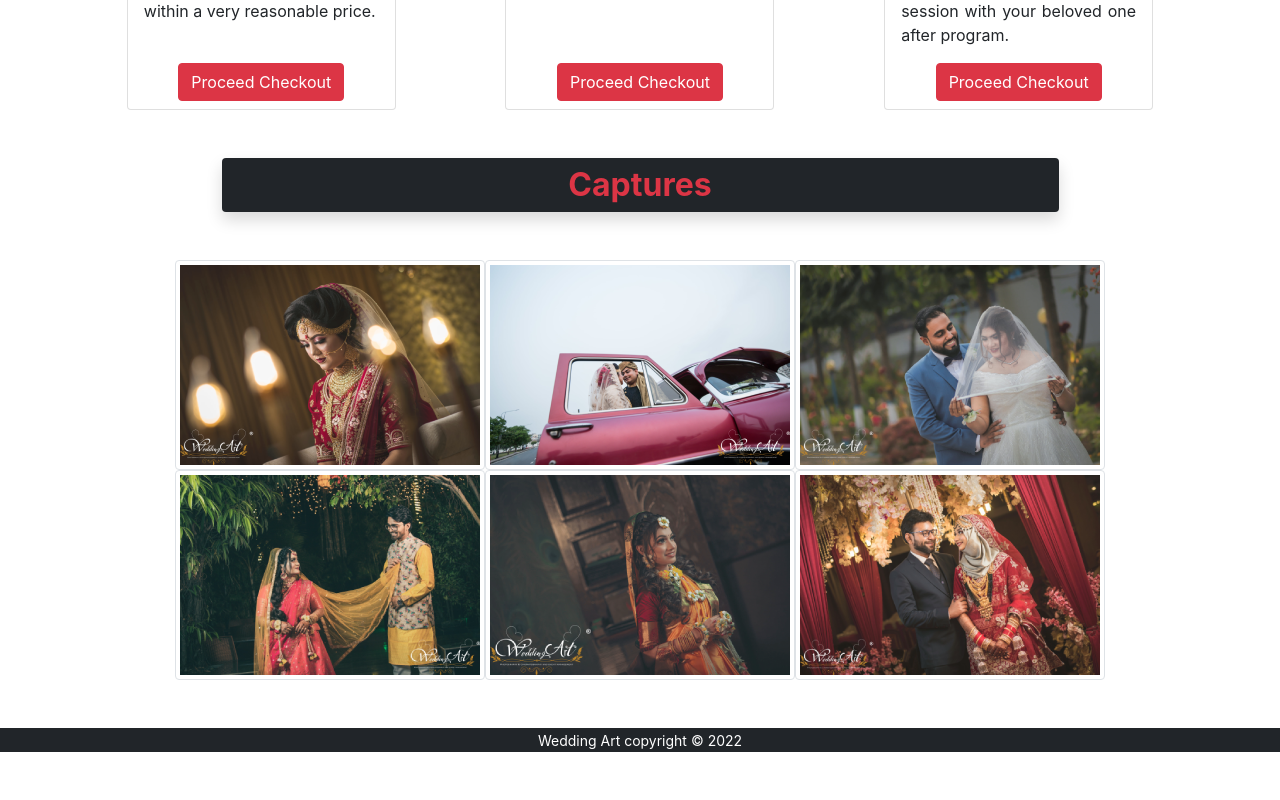
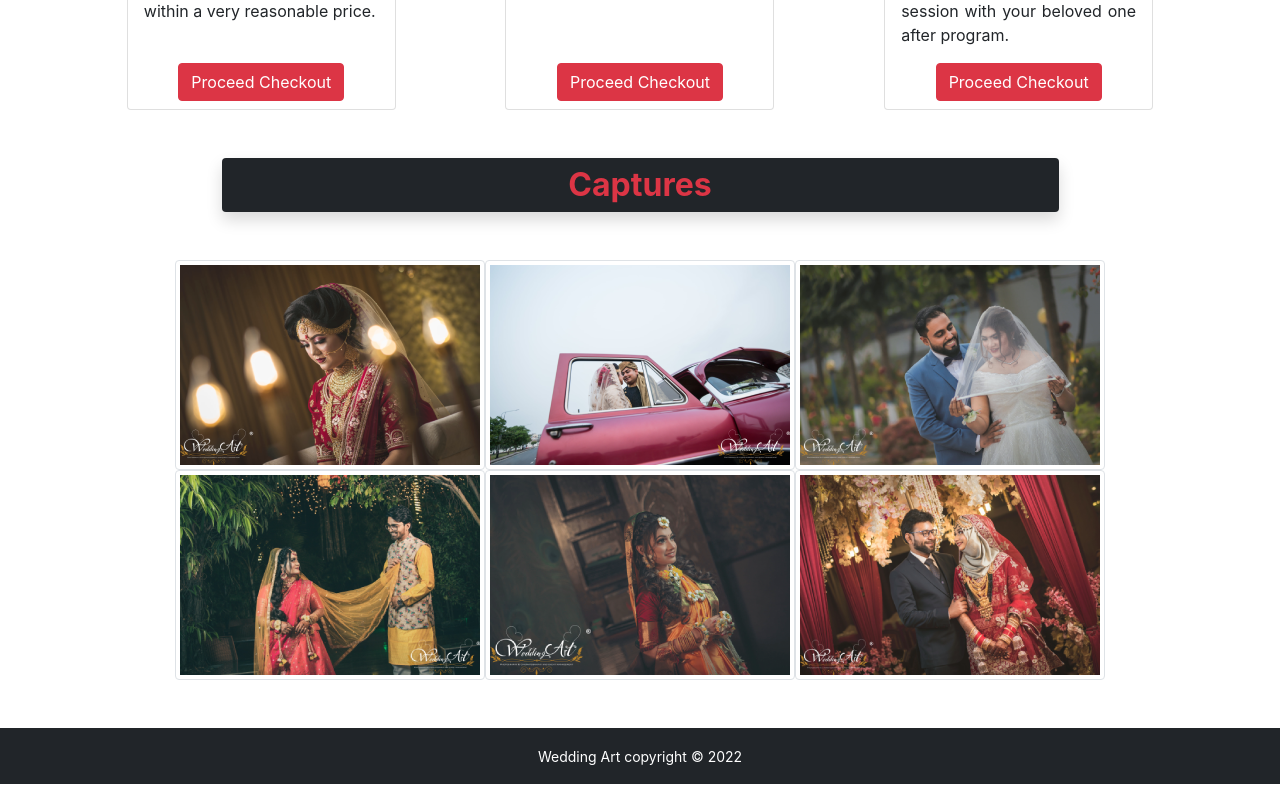
Before and after one commit to tanimtonni12/independent_service_provider, a React (Create React App) app: page / in a window 1280 px wide. Shown: the part 1197-1997 px from the top of the page. Before the commit the page ends 1965 px from the top, so only its background shows below. Built offline with nearby package versions, Linux system fonts and the light colour scheme; no server answers.

Commit message:
footer updated

```diff
--- a/src/Pages/Shared/Footer/Footer.js
+++ b/src/Pages/Shared/Footer/Footer.js
@@ -4,8 +4,8 @@
     const today = new Date();
     const year = today.getFullYear();
     return (
-        <footer className='bg-dark mt-5'>
-            <p className='text-white text-center '><small>Wedding Art copyright © {year} </small></p>
+        <footer className='bg-dark mt-5 '>
+            <p className='text-white text-center p-3'><small>Wedding Art copyright © {year} </small></p>
         </footer>
     );
 };
```
